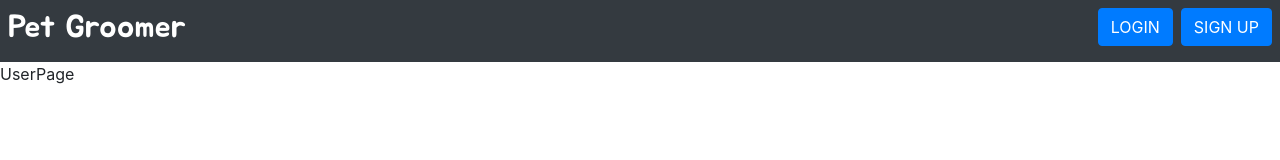
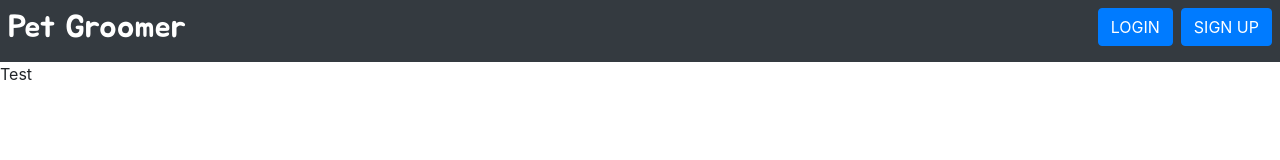
Before and after one commit to RailonA/DogGrooming-Appointment-Frontend, a React (Create React App) app: page /user/1 in a window 1280 px wide. Shown: the top 160 px of the page. Built offline with nearby package versions, Linux system fonts and the light colour scheme.

Commit message:
Fix handle submit to set appointment

```diff
--- a/src/Components/appointmentform.js
+++ b/src/Components/appointmentform.js
@@ -36,11 +36,22 @@ const AppointmentForm = ({
 
   const handleSubmit = (e) => {
     e.preventDefault();
-    requestAppointment(userData.id, appointment, serviceSelected, userData.token);
+    requestAppointment(userData.id, serviceSelected, appointment, userData.token);
   };
-  console.log(userData.id);
-  console.log(appointment);
-  console.log(serviceSelected);
+
+  // const handleSubmit = (e) => {
+  //   e.preventDefault();
+  //   requestAppointment(
+  //     parseInt(userData.id, 10),
+  //     appointment,
+  //     parseInt(serviceSelected, 10),
+  //     userData.token,
+  //   );
+  //   console.log(userData.id);
+  //   console.log(appointment);
+  //   console.log(serviceSelected);
+  //   console.log(userData.token);
+  // };
 
   return (
     <form onSubmit={handleSubmit}>
--- a/src/Containers/userPage.js
+++ b/src/Containers/userPage.js
@@ -1,7 +1,11 @@
-const UserPage = () => (
-  <>
-    UserPage
-  </>
-);
+import { useSelector } from 'react-redux';
+
+const UserPage = () => {
+  const userData = useSelector((state) => state.currentUser);
+  console.log(userData);
+  return (
+    <p>Test</p>
+  );
+};
 
 export default UserPage;
```
